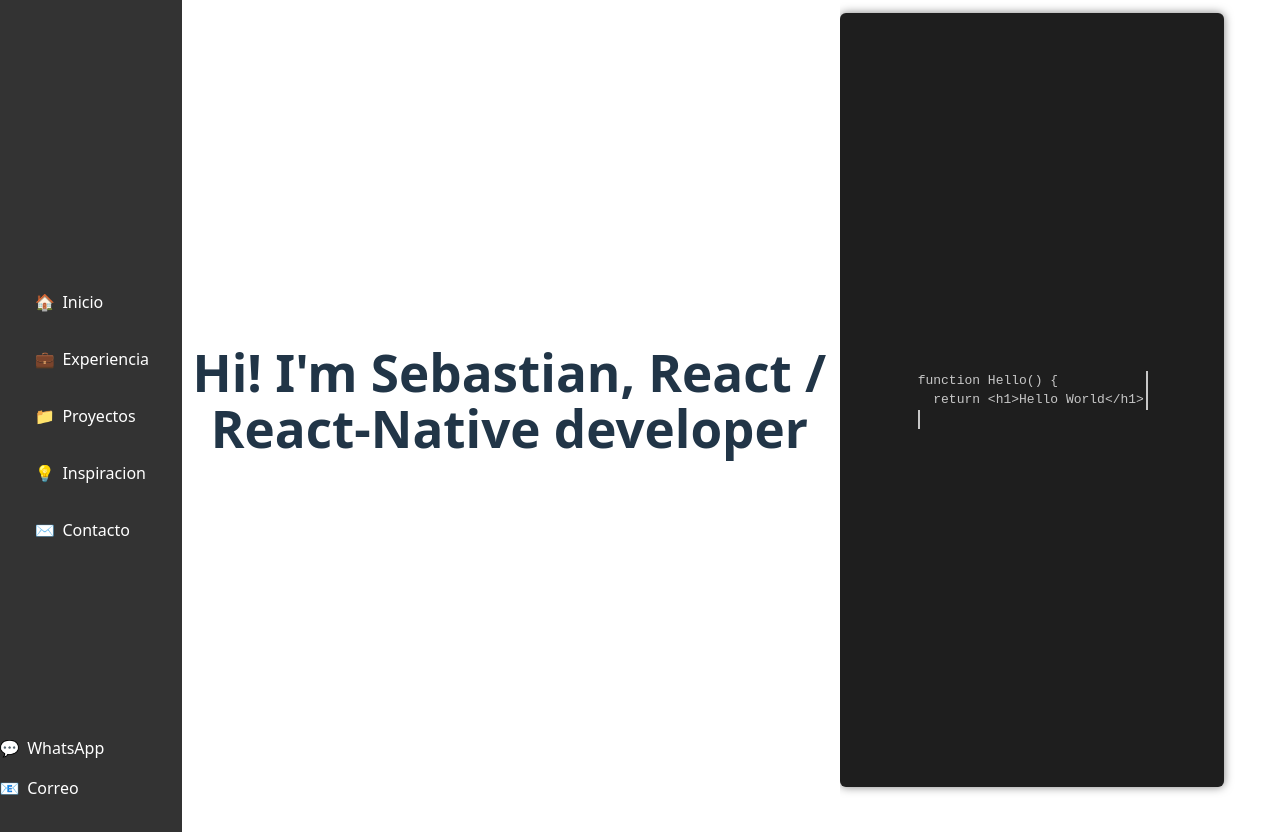
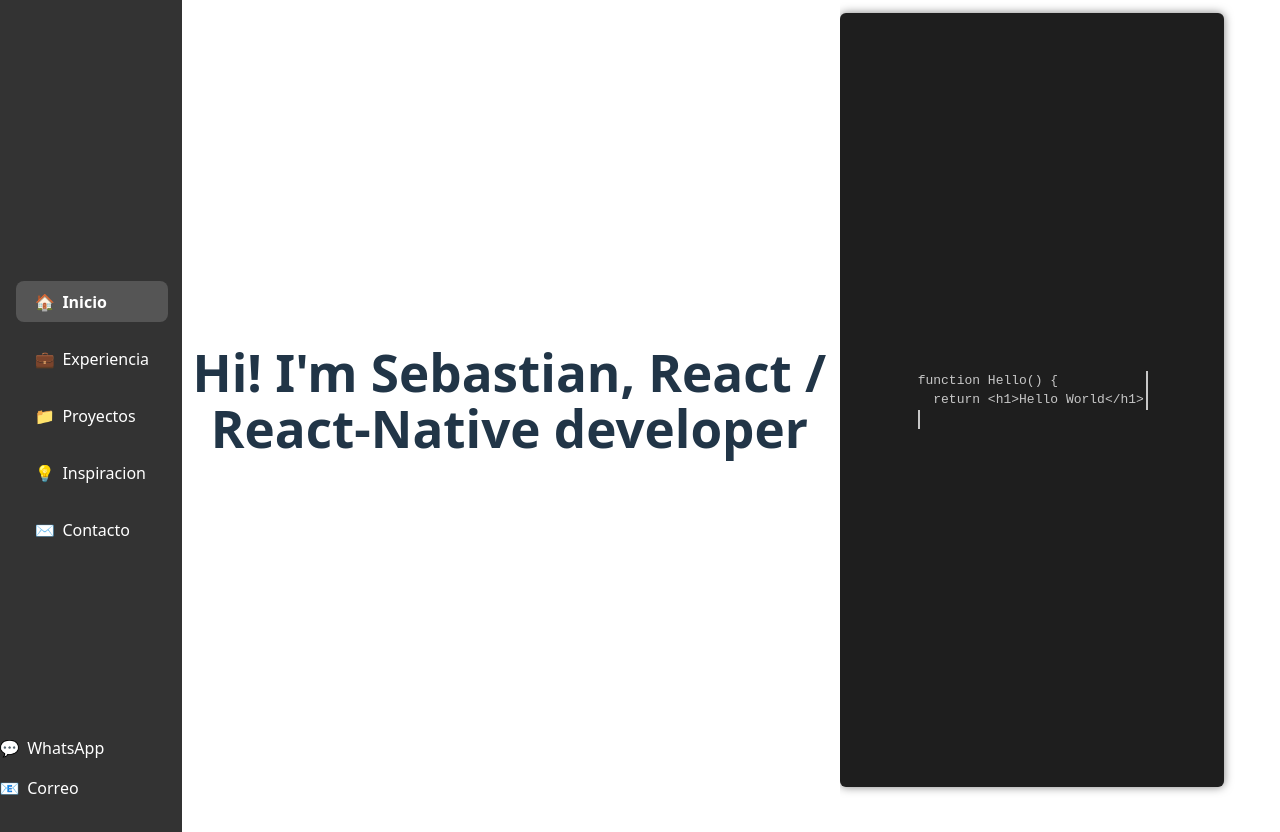
Before and after one commit to SbtnAvls/me, a React (Vite) app: page / in a window 1280 px wide. Built offline with nearby package versions, Linux system fonts and the light colour scheme.

Commit message:
Highlight sidebar section on scroll

```diff
--- a/src/App.css
+++ b/src/App.css
@@ -55,6 +55,11 @@
   text-decoration: none;
   width: 100%;
   box-sizing: border-box;
+}
+
+.sidebar button.active {
+  background: #555;
+  font-weight: bold;
 }
 
 .sidebar button .icon,
--- a/src/App.jsx
+++ b/src/App.jsx
@@ -1,4 +1,4 @@
-import { useRef } from 'react'
+import { useRef, useState, useEffect } from 'react'
 import {
   House,
   Briefcase,
@@ -20,17 +20,45 @@
 
 function App() {
   const refs = useRef([])
+  const [active, setActive] = useState(0)
 
   const handleClick = (index) => {
     refs.current[index]?.scrollIntoView({ behavior: 'smooth' })
+    setActive(index)
   }
+
+  useEffect(() => {
+    const observer = new IntersectionObserver(
+      (entries) => {
+        entries.forEach((entry) => {
+          if (entry.isIntersecting) {
+            const idx = refs.current.findIndex((el) => el === entry.target)
+            if (idx !== -1) {
+              setActive(idx)
+            }
+          }
+        })
+      },
+      { threshold: 0.6 }
+    )
+
+    refs.current.forEach((section) => {
+      if (section) observer.observe(section)
+    })
+
+    return () => observer.disconnect()
+  }, [])
 
   return (
     <div className="app">
       <nav className="sidebar">
         <div className="sidebar-menu">
           {sections.map(({ name, label, icon: Icon }, idx) => (
-            <button key={name} onClick={() => handleClick(idx)}>
+            <button
+              key={name}
+              onClick={() => handleClick(idx)}
+              className={idx === active ? 'active' : ''}
+            >
               <span className="icon">
                 <Icon />
               </span>
```
